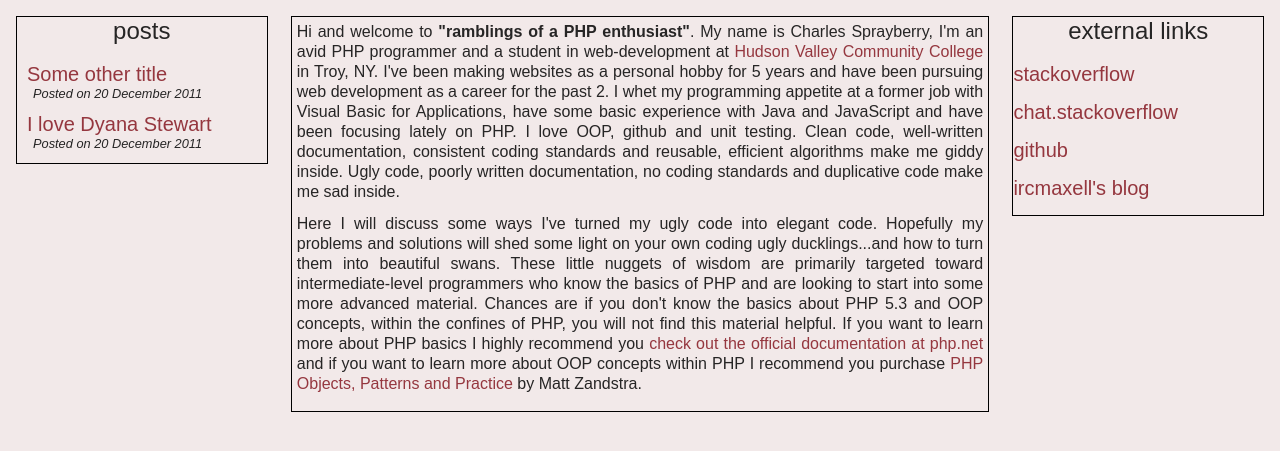
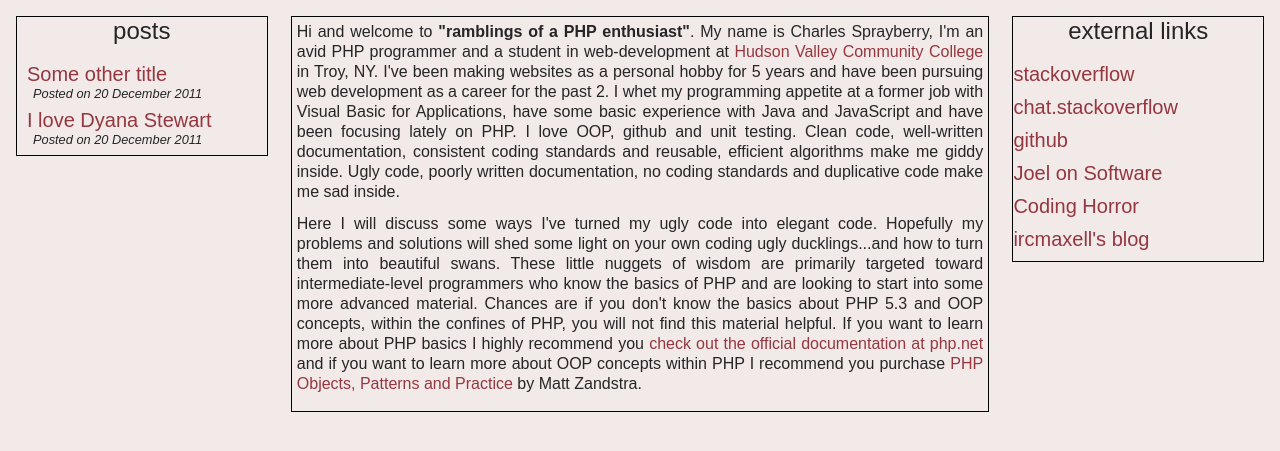
Before and after one commit to cspray/archived-blog, a Jekyll site: the page built from index.html, in a window 1280 px wide, cut to the strip 95-546 px from the top of the page. Built offline with Jekyll 4.4.1, drawn with Linux system fonts in a browser that asks for light colours.

Commit message:
UPD adding some more external links and trying out a style change

```diff
--- a/_includes/external-links.html
+++ b/_includes/external-links.html
@@ -11,6 +11,12 @@
                 				<a href="http://www.github.com/">github</a>
                 			</li>
                 			<li>
+                				<a href="http://www.joelonsoftware.com/">Joel on Software</a>
+                			</li>
+                			<li>
+                				<a href="http://www.codinghorror.com/blog/">Coding Horror</a>
+                			</li>
+                			<li>
                 				<a href="http://blog.ircmaxell.com/">ircmaxell's blog</a>
                 			</li>
                 		</ul>
--- a/style.css
+++ b/style.css
@@ -89,7 +89,7 @@ div > h3 {
 }
 
 .vertical-list li {
-	margin-bottom: .75em;
+	margin-bottom: .5em;
 }
 
 .byline {
```
